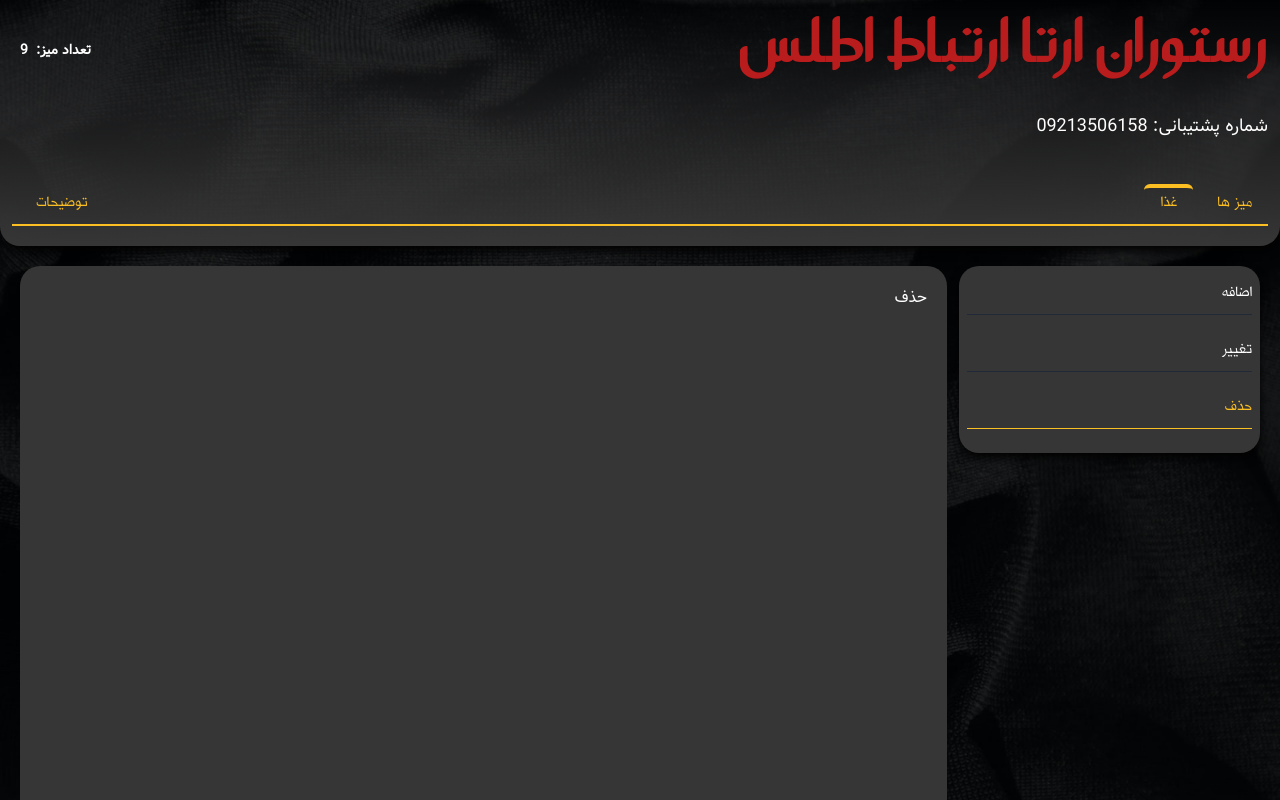
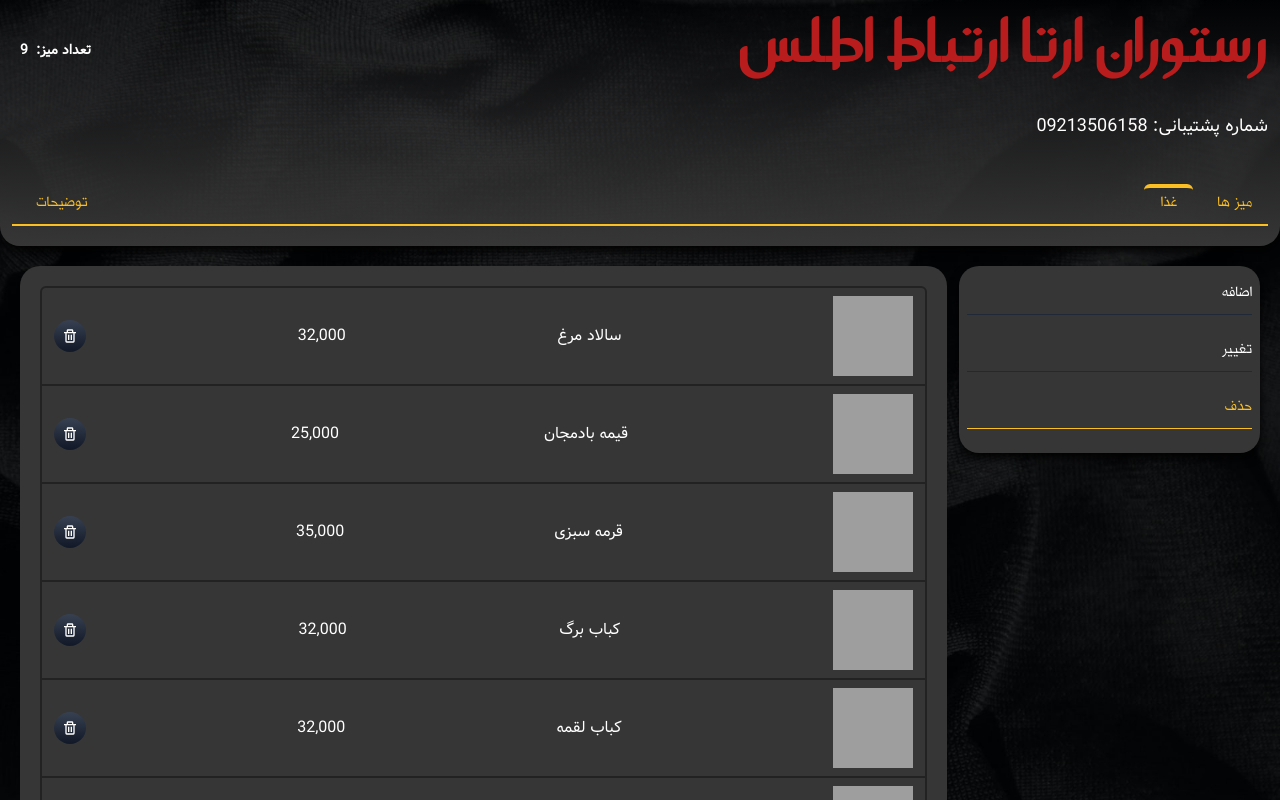
Before and after one commit to armin-bkh/restaurant-hamrah, a React (Create React App) app: page /manage/manage-products/remove-product in a window 1280 px wide. Shown: the top 800 px of the page. Built offline with nearby package versions, Linux system fonts and the light colour scheme; data requests are answered from the project's data file; grey boxes are pictures that could not be loaded.

Commit message:
remove product handler

```diff
--- a/database/db.json
+++ b/database/db.json
@@ -47,22 +47,6 @@
       ],
       "img": "https://www.freepnglogos.com/uploads/food-png/true-food-kitchen-35.png",
       "filter": "khoresht"
-    },
-    {
-      "id": 4,
-      "title": "زرشک پلو",
-      "price": "44000",
-      "information": "سالاد مرغ یک غذای بسیار سبک و مناسب برای افرادی است  که در رژیم هستند یا اهل غذا های سنگین نیستند",
-      "materials": [
-        "مرغ",
-        "گوجه",
-        "کاهو",
-        "روغن زیتون",
-        "لیمو",
-        "پیاز"
-      ],
-      "img": "https://www.freepnglogos.com/uploads/food-png/true-food-kitchen-35.png",
-      "filter": "polo"
     },
     {
       "id": 5,
@@ -177,22 +161,6 @@
       "filter": "polo"
     },
     {
-      "id": 12,
-      "title": "سالاد مرغ",
-      "price": "32000",
-      "information": "سالاد مرغ یک غذای بسیار سبک و مناسب برای افرادی است  که در رژیم هستند یا اهل غذا های سنگین نیستند",
-      "materials": [
-        "مرغ",
-        "گوجه",
-        "کاهو",
-        "روغن زیتون",
-        "لیمو",
-        "پیاز"
-      ],
-      "img": "https://www.freepnglogos.com/uploads/food-png/true-food-kitchen-35.png",
-      "filter": "salad"
-    },
-    {
       "id": 13,
       "title": "سالاد مرغ",
       "price": "32000",
--- a/src/Components/ManageRemoveProduct/ManageRemoveProduct.jsx
+++ b/src/Components/ManageRemoveProduct/ManageRemoveProduct.jsx
@@ -1,7 +1,84 @@
+import { useEffect, useState } from "react";
+import { getAllProducts } from '../../Services/getAllProducts';
+import { BiTrash } from 'react-icons/bi';
+import { deleteProduct } from "../../Services/deleteProduct";
+import styles from './ManageRemoveProduct.module.scss';
+import { numberWithCommas } from '../utils/CommaNumber';
+
 const ManageRemoveProduct = () => {
+    const [products, setProducts] = useState(null);
+    const [error, setError] = useState(false);
+
+    useEffect(()=>{
+        const getProducts = async () =>{
+            try{
+                const { data } = await getAllProducts();
+                setProducts(data);
+            }
+            catch(err){
+                setError(true);
+            }
+        }
+        getProducts();
+    }, [])
+
+    let returnValue = <h1>در حال پردازش...</h1>
+
+    if(error){
+        returnValue = <h1>دیتا دریافت نشد</h1>
+    }
+
+    if(products && !error){
+        returnValue = (
+            products.map(pr => <DelProduct key={pr.id} inf={pr} setProducts={setProducts} />)
+        )
+    }
+
     return (
-        <h1 className={`text-white`}>حذف</h1>
+        <form className={`${styles.form} text-white rounded-md`}>
+            <ul>
+                {
+                    returnValue
+                }
+            </ul>
+        </form>
      );
 }
 
 export default ManageRemoveProduct;
+
+const DelProduct = ({inf, setProducts}) =>{
+    const [error, setError] = useState(false);
+
+
+    const price = numberWithCommas(inf.price);
+
+    const deleteHandler = async (e) =>{
+        e.preventDefault();
+        try{
+            await deleteProduct(inf.id);
+            const { data } = await getAllProducts();
+            setProducts(data);
+        }
+        catch(err){
+            setError(true)
+        }
+    }
+    return (
+        <li className={`flex items-center justify-between px-3 py-2 ${styles.item}`}>
+        <div className={`w-20 h-20`}>
+            <img className={`w-full h-full`} src={inf.img} alt={inf.title} />
+        </div>
+        <span>
+            {inf.title}
+        </span>
+
+        <span>
+            {price()}
+        </span>
+            <button className={`rounded-full bg-gradient-to-b from-gray-700 to-gray-900 px-2 py-2`} type="submit" onClick={deleteHandler}>
+                <BiTrash />
+            </button>
+        </li>
+    )
+}
--- /dev/null
+++ b/src/Components/ManageRemoveProduct/ManageRemoveProduct.module.scss
@@ -0,0 +1,11 @@
+.form{
+    border: 2px #222222 solid;
+
+    .item{
+        border-bottom: 2px #222222 solid;
+
+        &:last-child{
+            border-bottom: none;
+        }
+    }
+}
--- /dev/null
+++ b/src/Services/deleteProduct.js
@@ -0,0 +1,5 @@
+import http from "./httpServices";
+
+export function deleteProduct(id){
+    return http.delete(`/products/${id}`)
+}
```
